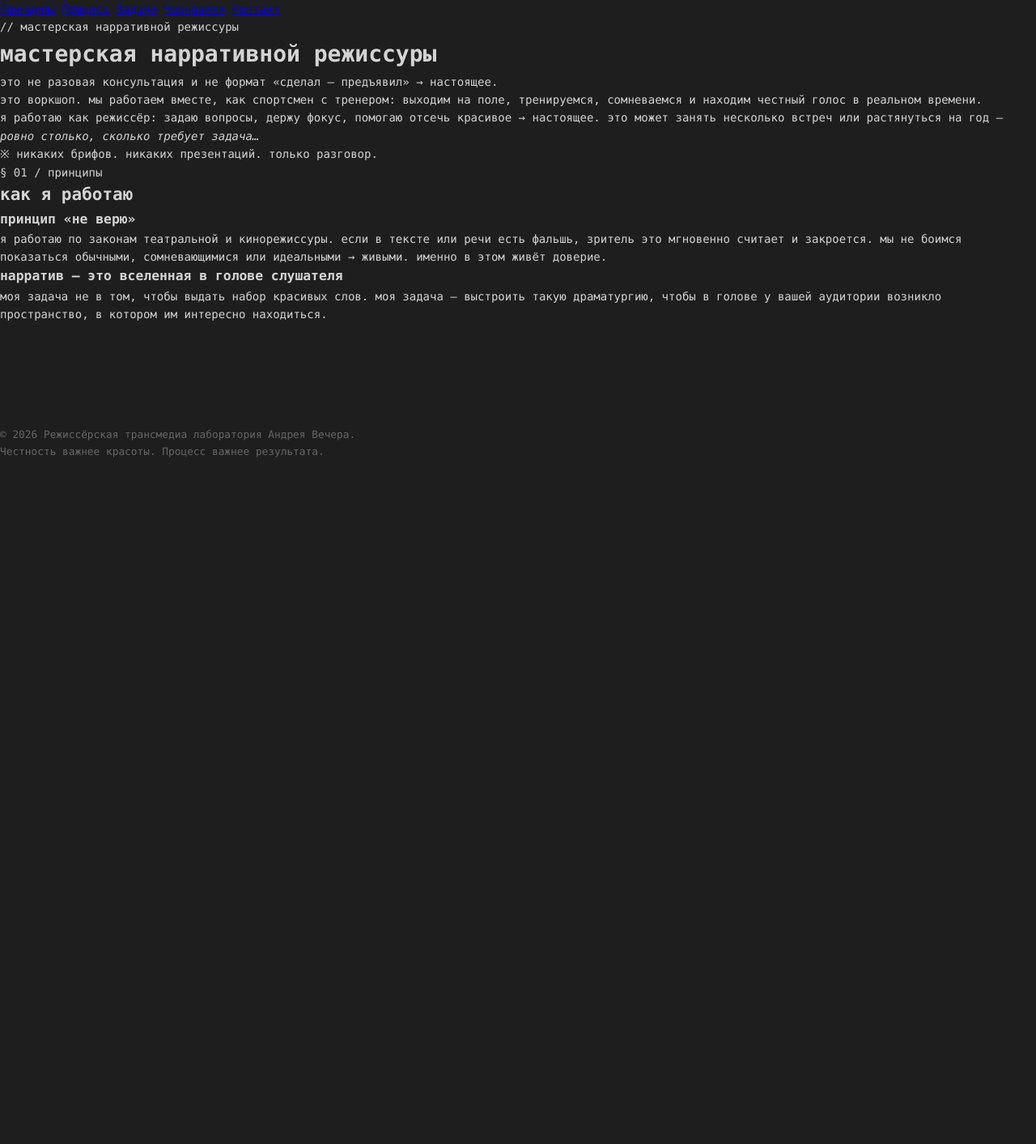
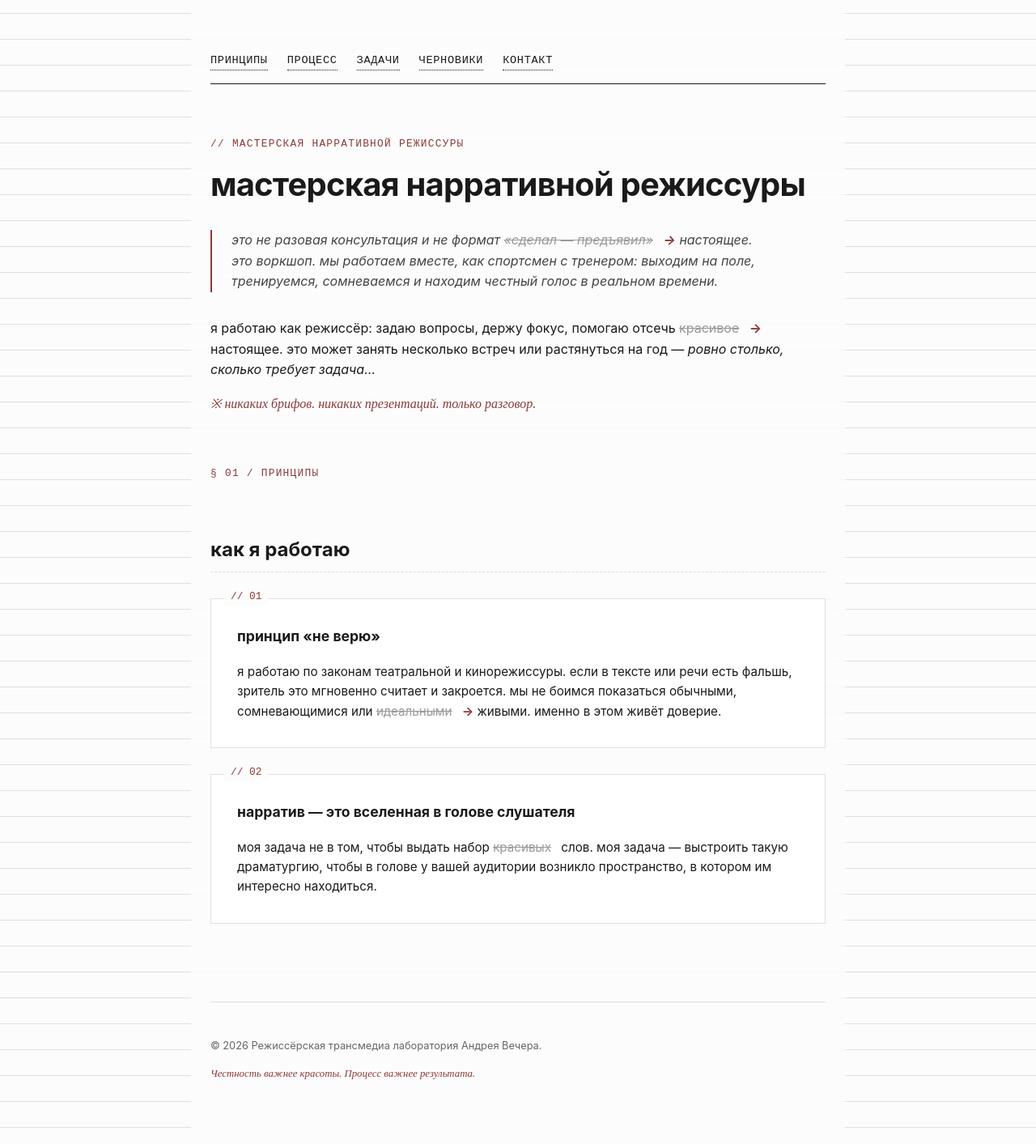
Before and after one commit to avecher/lab, a Jekyll site: the page built from index.md, in a window 1280 px wide. Shown: the whole page at 81% size. Built offline with Jekyll 4.4.1, drawn with Linux system fonts in a browser that asks for light colours; before the commit the page ends 900 px from its top, so only the background shows below that.

Commit message:
Update style.css

```diff
--- a/assets/css/style.css
+++ b/assets/css/style.css
@@ -1,77 +1,143 @@
-/* СБРОС И БАЗА */
-* { box-sizing: border-box; margin: 0; padding: 0; }
-body {
-  background: #1e1e1e;
-  color: #d4d4d4;
-  font-family: 'Consolas', 'Monaco', 'Courier New', monospace;
-  font-size: 14px;
-  line-height: 1.6;
-  height: 100vh;
-  overflow: hidden;
+/* БАЗА И ТИПОГРАФИКА */
+:root {
+  --bg-color: #fcfcfc;       /* Почти белый, мягкий для глаз */
+  --text-color: #1a1a1a;     /* Глубокий черный */
+  --accent-color: #8b3a3a;   /* Терракотовый/кирпичный для акцентов */
+  --line-color: #e0e0e0;     /* Светло-серые линии сетки */
+  --font-mono: 'Courier New', Courier, monospace;
+  --font-sans: -apple-system, BlinkMacSystemFont, "Segoe UI", Roboto, Helvetica, Arial, sans-serif;
 }
 
-/* СЕТКА РЕДАКТОРА */
-.editor-layout { display: flex; height: 100%; }
+body {
+  background-color: var(--bg-color);
+  color: var(--text-color);
+  font-family: var(--font-sans);
+  line-height: 1.6;
+  margin: 0;
+  padding: 0;
+  /* Фоновая сетка (линовка) */
+  background-image: linear-gradient(var(--line-color) 1px, transparent 1px);
+  background-size: 100% 2rem; /* Шаг линовки */
+  background-position: 0 1rem;
+}
 
-/* САЙДБАР (ДЕРЕВО ФАЙЛОВ) */
-.sidebar {
-  width: 240px;
-  background: #252526;
-  border-right: 1px solid #3c3c3c;
-  padding: 1rem;
-  overflow-y: auto;
-  flex-shrink: 0;
+/* КОНТЕЙНЕР */
+.container {
+  max-width: 760px;
+  margin: 0 auto;
+  padding: 4rem 1.5rem;
+  background: rgba(252, 252, 252, 0.9); /* Полупрозрачный фон поверх линий */
 }
-.sidebar h2 {
-  font-size: 11px;
+
+/* НАВИГАЦИЯ */
+nav {
+  display: flex;
+  gap: 1.5rem;
+  margin-bottom: 4rem;
+  border-bottom: 1px solid var(--text-color);
+  padding-bottom: 1rem;
+}
+nav a {
+  text-decoration: none;
+  color: var(--text-color);
+  font-family: var(--font-mono);
+  font-size: 0.85rem;
   text-transform: uppercase;
-  letter-spacing: 1px;
-  color: #858585;
-  margin-bottom: 1rem;
+  letter-spacing: 0.05em;
+  border-bottom: 1px dotted var(--text-color);
 }
-.file-tree a {
+nav a:hover {
+  border-bottom-style: solid;
+}
+
+/* ЗАГОЛОВКИ И МЕТА-ДАННЫЕ */
+.meta-label {
+  font-family: var(--font-mono);
+  color: var(--accent-color);
+  font-size: 0.8rem;
+  text-transform: uppercase;
+  letter-spacing: 0.1em;
   display: block;
-  color: #cccccc;
+  margin-bottom: 0.5rem;
+}
+
+h1 {
+  font-size: 2.5rem;
+  font-weight: 700;
+  line-height: 1.2;
+  margin: 0 0 2rem 0;
+  letter-spacing: -0.02em;
+}
+
+h2 {
+  font-size: 1.5rem;
+  margin-top: 4rem;
+  margin-bottom: 1.5rem;
+  border-bottom: 1px dashed var(--line-color);
+  padding-bottom: 0.5rem;
+}
+
+/* ЦИТАТЫ / АКЦЕНТНЫЕ БЛОКИ */
+blockquote {
+  border-left: 2px solid var(--accent-color);
+  margin: 2rem 0;
+  padding-left: 1.5rem;
+  font-style: italic;
+  color: #444;
+}
+
+/* КАРТОЧКИ ПРИНЦИПОВ (БЛОКИ КОДА) */
+.principle-card {
+  border: 1px solid var(--line-color);
+  padding: 2rem;
+  margin: 2rem 0;
+  background: #fff;
+  position: relative;
+}
+
+.principle-card::before {
+  content: attr(data-number); /* Берет номер из HTML */
+  position: absolute;
+  top: -0.8rem;
+  left: 1rem;
+  background: var(--bg-color);
+  padding: 0 0.5rem;
+  font-family: var(--font-mono);
+  color: var(--accent-color);
+  font-size: 0.8rem;
+}
+
+.principle-card h3 {
+  margin-top: 0;
+  font-size: 1.1rem;
+  text-transform: lowercase; /* Как на референсе */
+}
+
+.principle-card p {
+  margin-bottom: 0;
+  font-size: 0.95rem;
+}
+
+/* СПЕЦИАЛЬНЫЕ ЭЛЕМЕНТЫ */
+.strikethrough {
+  text-decoration: line-through;
+  color: #999;
+  margin-right: 0.5rem;
+}
+.arrow-link {
+  color: var(--accent-color);
   text-decoration: none;
-  padding: 4px 0;
-  font-size: 13px;
+  font-weight: bold;
 }
-.file-tree a:hover, .file-tree a.active { color: #ffffff; }
-.file-tree .folder { color: #79b8ff; margin-top: 0.5rem; }
-
-/* ОСНОВНАЯ ОБЛАСТЬ */
-.main-content {
-  flex-grow: 1;
-  padding: 2rem;
-  overflow-y: auto;
-  max-width: 900px;
-}
-.main-content h1 {
-  color: #569cd6;
-  font-size: 1.5rem;
-  margin-bottom: 1rem;
-  font-weight: normal;
-}
-.main-content p { margin-bottom: 1rem; color: #ce9178; } /* Строки кода - оранжевый акцент */
-.main-content .comment { color: #6a9955; } /* Даты как комментарии */
-
-/* ФУТЕР (СТРОКА СОСТОЯНИЯ) */
-.status-bar {
-  position: fixed;
-  bottom: 0;
-  left: 240px;
-  right: 0;
-  background: #007acc;
-  color: white;
-  padding: 4px 1rem;
-  font-size: 12px;
-  display: flex;
-  justify-content: space-between;
+.handwritten {
+  font-family: 'Times New Roman', serif; /* Имитация рукописного/другого стиля */
+  font-style: italic;
+  color: var(--accent-color);
 }
 
 /* АДАПТИВ */
-@media (max-width: 768px) {
-  .editor-layout { flex-direction: column; }
-  .sidebar { width: 100%; height: auto; border-right: none; border-bottom: 1px solid #3c3c3c; }
-  .status-bar { left: 0; }
+@media (max-width: 600px) {
+  h1 { font-size: 1.8rem; }
+  nav { flex-wrap: wrap; gap: 1rem; }
+  .container { padding: 2rem 1rem; }
 }
```
